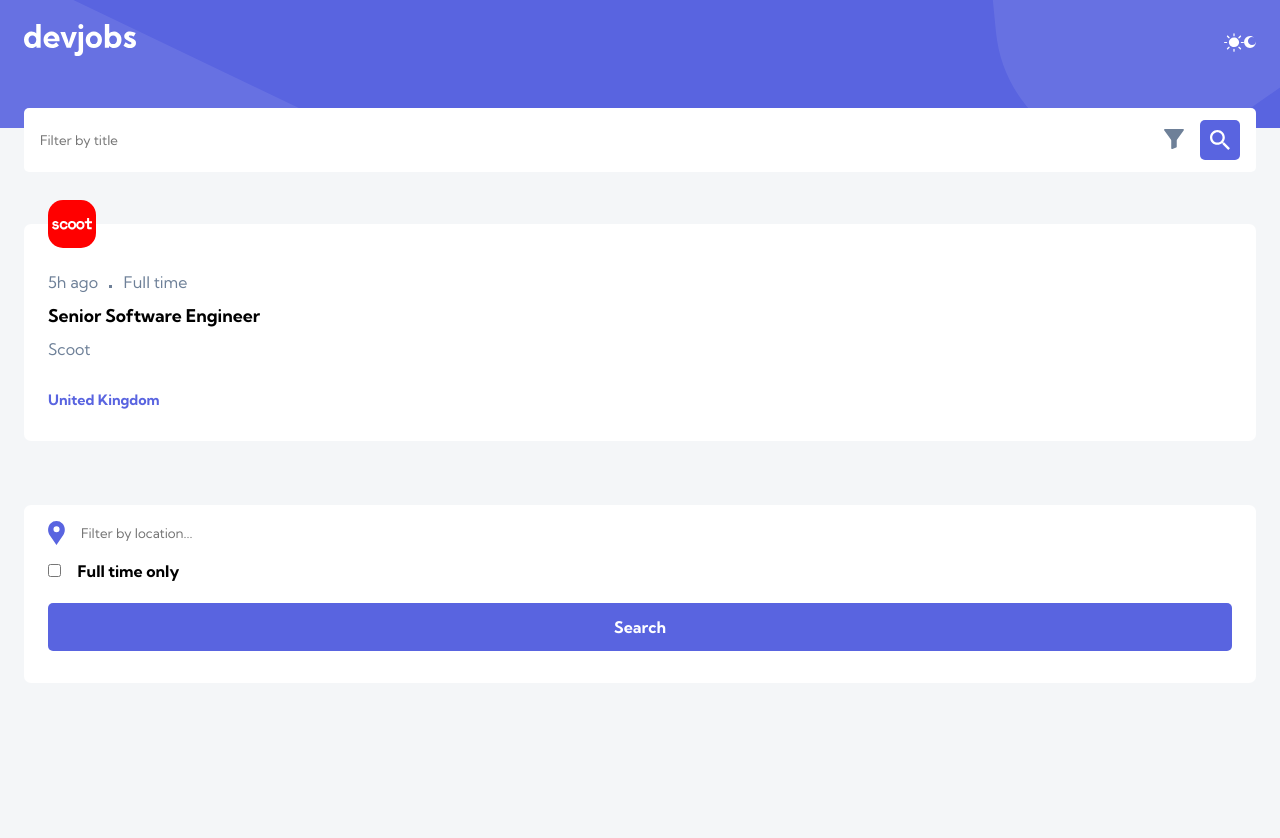
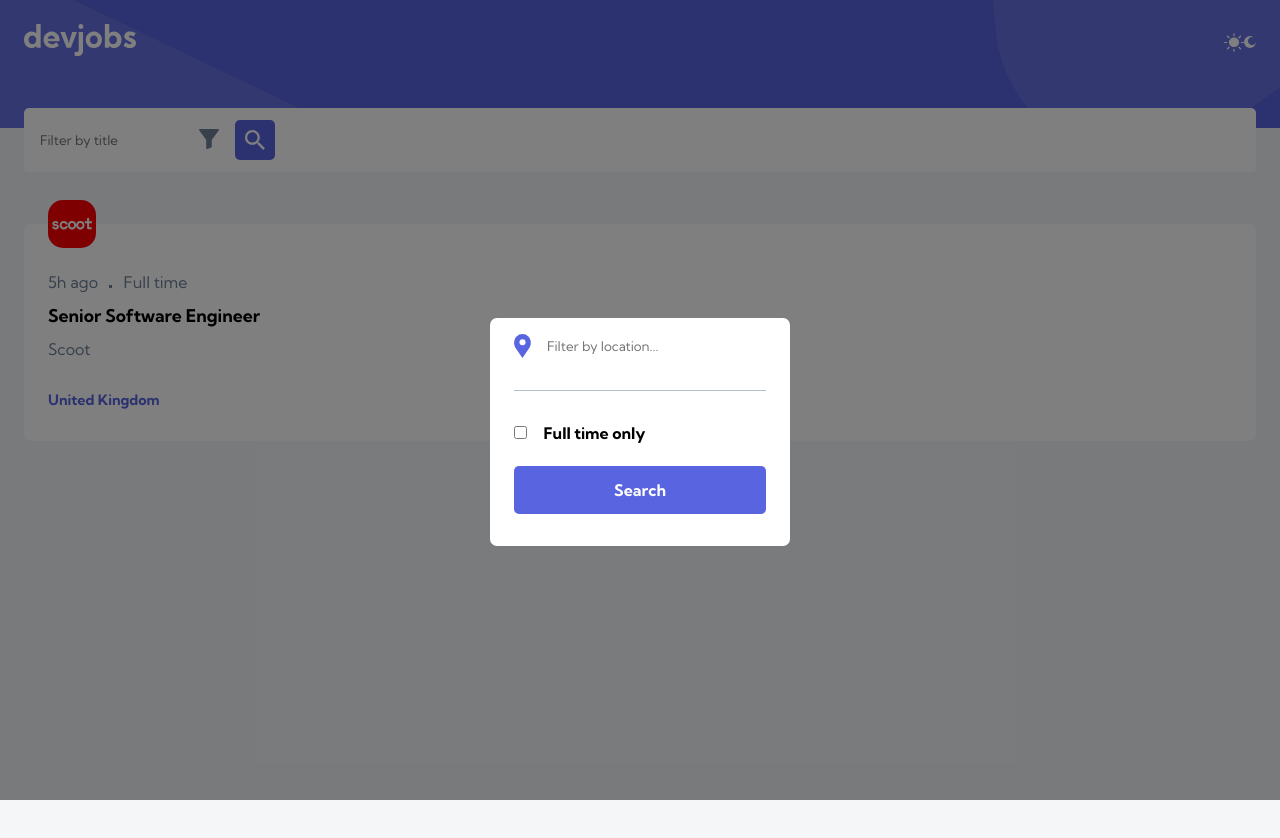
Before and after one commit to toriola998/Dev-jobs, a Vue app: page / in a window 1280 px wide. Shown: the top 838 px of the page. Built offline with nearby package versions, Linux system fonts and the light colour scheme.

Commit message:
added overlay to other search inputs

```diff
--- a/src/views/Home.vue
+++ b/src/views/Home.vue
@@ -17,6 +17,7 @@
             </div>
         </div>
 
+        <form>
             <div class="search-wrap flex">
                 <label for="job-title" hidden>Job title</label>
                 <input placeholder="Filter by title" type="text" id="job-title" />
@@ -32,6 +33,23 @@
                     </button>
                 </div>
             </div>
+
+            <div class="overlay flex">
+                <div class="location-job-type">
+                    <div class="flex">
+                        <img src="./../assets/desktop/icon-location.svg" alt="" />
+                        <label for="location" hidden> Location</label>
+                        <input placeholder="Filter by location..." type="text" id="location" />
+                    </div>
+
+                    <div class="checkbox-wrap">
+                        <input type="checkbox" id="full-time" />
+                        <label for="full-time" class="checkbox"> Full time only</label>
+                    </div>
+                    <button type="submit" class="search-btn flex"> Search </button>
+                </div>
+            </div>
+        </form>
     </header>
 
     <main>
@@ -46,19 +64,6 @@
             <h2>Senior Software Engineer</h2>
             <p class="company-name"> Scoot</p>
             <p class="company-location"> United Kingdom </p>
-        </div>
-
-        <div class="location-job-type">
-            <div class="flex">
-                <img src="./../assets/desktop/icon-location.svg" alt="" />
-                <label for="location" hidden> Location</label>
-                <input placeholder="Filter by location..." type="text" id="location" />
-            </div>
-
-            <input type="checkbox" id="full-time" />
-            <label for="full-time" class="checkbox"> Full time only</label>
-
-            <button type="submit" class="search-btn flex"> Search </button>
         </div>
     </main>
 </template>
@@ -169,21 +174,35 @@ export default {
         margin-top: 2rem;
     }
 
+    .overlay {
+        position: fixed;
+        top: 0;
+        left: 0;
+        z-index: 9;
+        width: 100%;
+        height: 100%;
+        justify-content: center;
+        background-color: rgba(0,0,0, 0.5);
+    }
+
     .location-job-type {
         margin-top: 4rem;
+        width: 300px;
     }
 
     .location-job-type > div.flex {
-        padding: 1rem 0;
+        padding-top: 1rem;
     }
 
-    /* .location-job-type > div.flex::after {
+    .checkbox-wrap::before {
         display: block;
         content: '';
         width: 100%;
-        height: 2px;
+        height: 1px;
         background-color: #6E8098;
-    } */
+        opacity: 0.5;
+        margin: 2rem 0;
+    }
 
     .location-job-type > div.flex > img {
         margin-right: 1rem;
```
Lines whose indentation alone changed are shown as unchanged.
